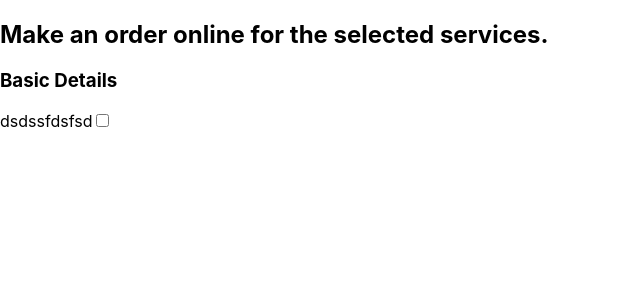
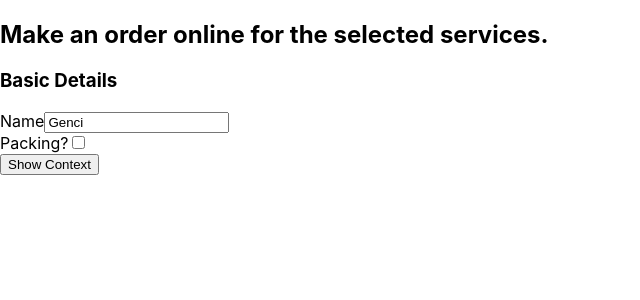
Before and after one commit to gdeliana/aga-moving, a React (Create React App) app: page / in a window 1280 px wide. Shown: the top 300 px of the page, without its empty margins (0-640 px from the left). Built offline with nearby package versions, Linux system fonts and the light colour scheme.

Commit message:
corrected the inputs

```diff
--- a/src/App.js
+++ b/src/App.js
@@ -5,27 +5,62 @@ import FormContext from './FormContext.js';
 
 class App extends Component {
 	state = {
+		'name' : 'Genci',
+		'phone' : '',
+		'email' : '',
+		'date' : '',
+		'from' : {
+			'city' : '',
+			'country' : '',
+			'street' : '',
+			'size' : '',
+			'floor' : '',
+			'lift' : ''
+		},
+		'to' : {
+			'street' : '',
+			'city' : '',
+			'country' : '',
+			'floor' : '',
+			'lift' : ''
+		},
+		'vehicle' : '',
+		'packing_service' : false,
+		'heavy_products' : false,
+		'appointment' : false,
+		'packing_materials' : [],
+		'comment' : '',
+		'files' : ''
+	}
 
+	onClickHandler = () => {
+		console.log(this.state);
+	}
+
+	updateContext = (name, val) => {
+		this.setState((prev, props) => {
+			if(prev[name] !== val) {
+				return {[name]: val};
+			}
+		});
 	}
 
   render() {
-		this.context.name = 'dsdssfdsfsd';
     return (
-      <div className="App">
-				<FormContext.Provider>
+			<FormContext.Provider value={{updateContext: this.updateContext}}>
+      	<div className="App">
 	        <h2>Make an order online for the selected services.</h2>
 
 					<HeaderSection title="Basic Details" />
 
-					<Input value="1" type="checkbox" name="name" label={this.context.name} />
-				</FormContext.Provider>
-      </div>
+					<Input value={this.state.name} type="text" name="name" label="Name" />
+
+					<Input value={this.state.packing_service} type="checkbox" name="packing_service" label="Packing?" />
+					<button onClick={this.onClickHandler}>Show Context</button>
+      	</div>
+			</FormContext.Provider>
     );
   }
 }
 
-
-
-App.contextType = FormContext;
-
 export default App;
--- a/src/FormContext.js
+++ b/src/FormContext.js
@@ -1,32 +1,5 @@
 import React from 'react';
 
-const FormContext = React.createContext({
-	'name' : '',
-	'phone' : '',
-	'email' : '',
-	'date' : '',
-	'from' : {
-		'city' : '',
-		'country' : '',
-		'street' : '',
-		'size' : '',
-		'floor' : '',
-		'lift' : ''
-	},
-	'to' : {
-		'street' : '',
-		'city' : '',
-		'country' : '',
-		'floor' : '',
-		'lift' : ''
-	},
-	'vehicle' : '',
-	'packing_service' : 0,
-	'heavy_products' : 0,
-	'appointment' : 0,
-	'packing_materials' : [],
-	'comment' : '',
-	'files' : ''
-});
+const FormContext = React.createContext();
 
 export default FormContext;
--- /dev/null
+++ b/src/components/inputs/TextInput.js
@@ -0,0 +1,19 @@
+import React, { Component } from 'react';
+import InputLabel from './label.js';
+
+export default class TextInput extends Component {
+	onInput = (event) => {
+		this.props.updateContext(event.target.value);
+	}
+
+	render () {
+		const id = this.props.name + "_textInput";
+
+		return (
+			<div className="inputElement">
+				<InputLabel for={id} label={this.props.label} />
+				<input id={id} type="text" name={this.props.name} value={this.props.value} onChange={this.onInput} />
+			</div>
+		);
+	}
+}
--- a/src/components/inputs/checkbox.js
+++ b/src/components/inputs/checkbox.js
@@ -1,35 +1,21 @@
 import React, { Component } from 'react';
 import InputLabel from './label.js';
-import FormContext from './../../FormContext.js';
 
 class CheckBox extends Component {
-	state = {
-		checked : false
-	}
-
 	onChange = (event) => {
-		this.setState(
-			{
-				checked : event.target.checked
-			}
-		);
-		this.context[this.props.name] = event.target.checked;
-		console.log(this.context);
+		this.props.updateContext(event.target.checked);
 	}
 
 	render () {
-		console.log(this.context);
 		const id = this.props.name + "_checkbox";
 
 		return (
 			<div className="inputElement">
 				<InputLabel for={id} label={this.props.label} />
-				<input id={id} type="checkbox" name={this.props.name} value={this.props.value} checked={this.state.checked} onChange={this.onChange} />
+				<input id={id} type="checkbox" name={this.props.name} checked={this.props.checked} onChange={this.onChange} />
 			</div>
 		);
 	}
 }
 
-CheckBox.contextType = FormContext;
-
 export default CheckBox;
--- a/src/components/inputs/input.js
+++ b/src/components/inputs/input.js
@@ -1,26 +1,31 @@
 import React, { Component } from 'react';
-import CheckBox from './checkbox.js';
+import CheckBox from './CheckBox.js';
+import TextInput from './TextInput.js';
+import FormContext from './../../FormContext.js';
 
 class Input extends Component {
-	state = {
-		value : this.props.value,
-		type: this.props.type,
-		label: this.props.label,
-		name: this.props.name,
-	}
-
-	changeHandler = (event) => {
-		this.setState({value:event.target.value});
+	updateContext = (val) => {
+		console.log(this.props);
+		this.context.updateContext(this.props.name, val);
 	}
 
 	render () {
-		if(this.state.type === 'checkbox'){
+		if (this.props.type === 'checkbox'){
 			return (
 				<CheckBox
-					name={this.state.name}
-					label={this.state.label}
-					onChange={this.changeHandler}
-					value={this.state.value}
+					name={this.props.name}
+					label={this.props.label}
+					value={this.props.value}
+					updateContext={this.updateContext}
+				/>
+			);
+		} else if (this.props.type === 'text') {
+			return (
+				<TextInput
+					name={this.props.name}
+					label={this.props.label}
+					value={this.props.value}
+					updateContext={this.updateContext}
 				/>
 			);
 		}else{
@@ -29,4 +34,6 @@ class Input extends Component {
 	}
 }
 
+Input.contextType = FormContext;
+
 export default Input;
```
Also changed, not shown: src/logo.svg (deleted).
